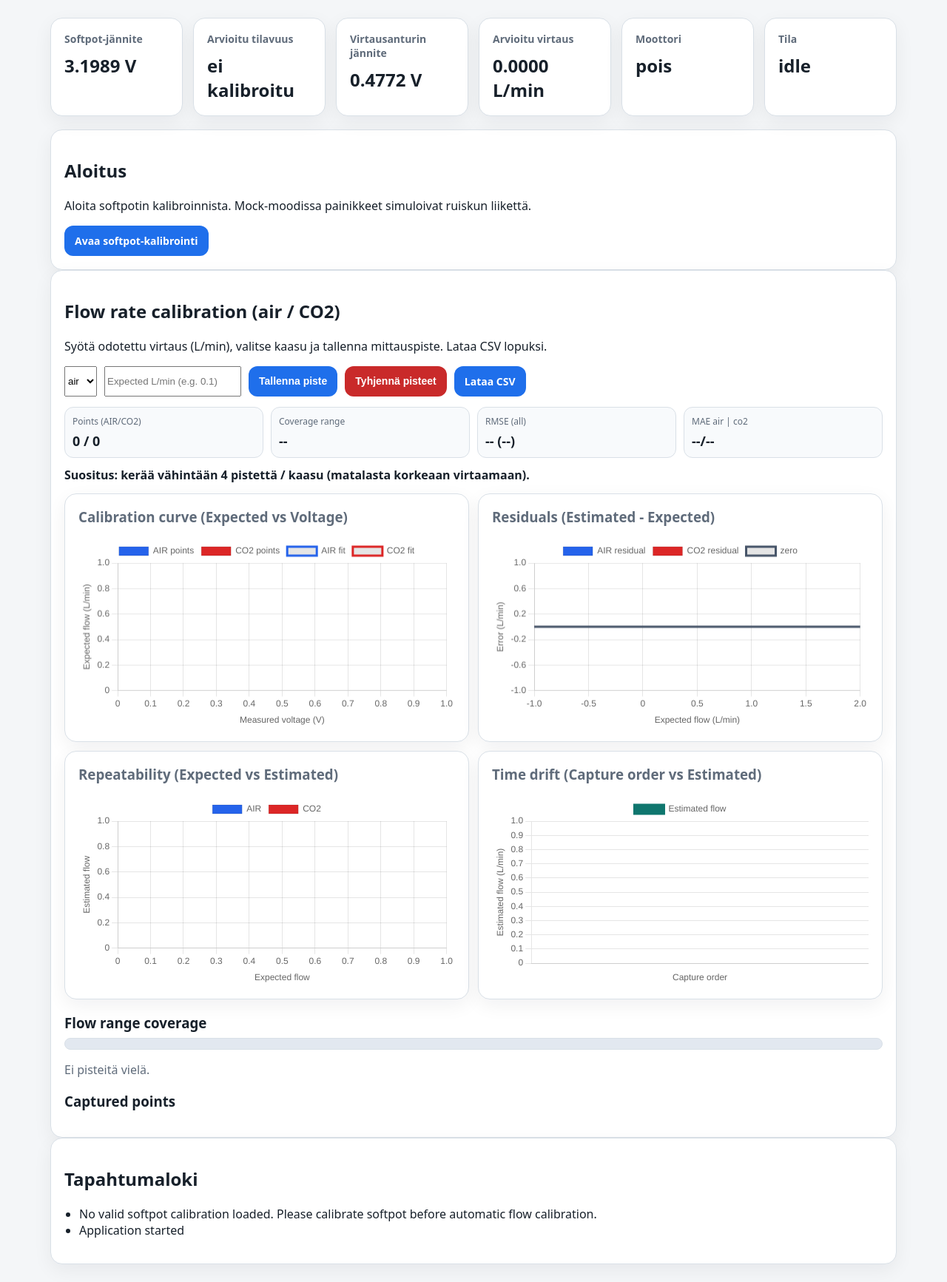
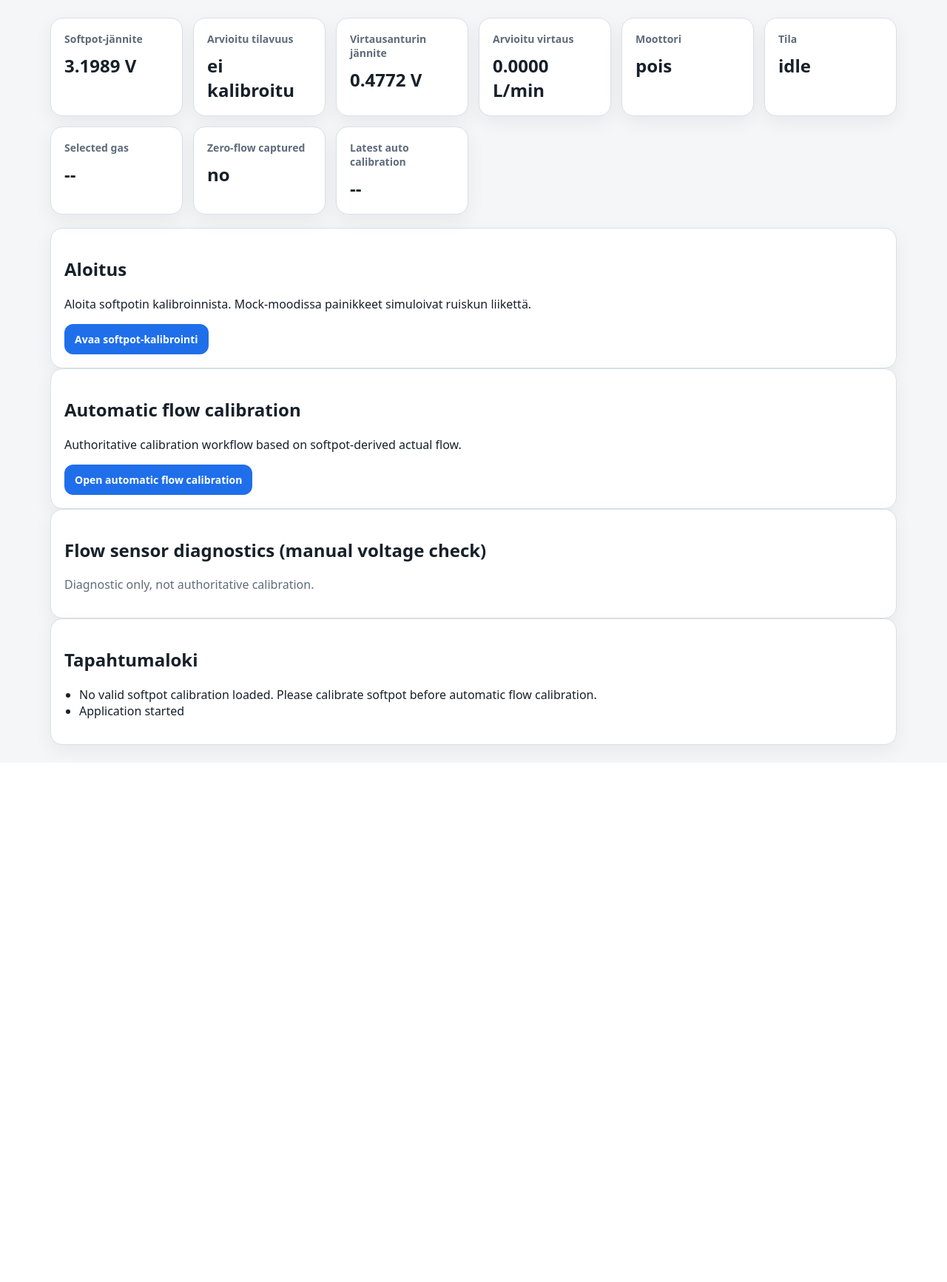
Before and after one commit to pyypyyy/syringe_pump_3, a Flask app: page / in a window 1280 px wide. Shown: the part 95-1828 px from the top of the page at 74% size. After the commit the page ends 1124 px from the top, so only its background shows below. Run offline with Flask 3, Linux system fonts and the light colour scheme.

Commit message:
Prioritize automatic flow calibration UI and honest fit metrics

```diff
--- a/core/calibration_service.py
+++ b/core/calibration_service.py
@@ -89,7 +89,7 @@
     def get_status(self):
         softpot_voltage = self.softpot.read_voltage(); softpot_volume = self.position_model.voltage_to_volume_ml(softpot_voltage) if self.position_model else None
         flow_voltage = self.flow_sensor.read_voltage()
-        return {'mode': self.mode,'softpot_voltage_v': softpot_voltage,'softpot_volume_ml': softpot_volume,'flow_voltage_v': flow_voltage,'flow_lpm': self.flow_sensor.estimate_flow_lpm(flow_voltage),'motor_enabled': self.stepper.enabled,'step_position': self.stepper.step_position,'step_position_valid': self.stepper.step_position_valid,'current_target_ml': self.softpot_calibrator.current_target,'calibration_points': [p.__dict__ for p in self.softpot_calibrator.points],'calibration_targets': self.softpot_calibrator.targets,'last_event': self.last_event,'events': list(reversed(self.events)),'flow_calibration_points': list(reversed(self.flow_calibration_points)),'flow_calibration': self.flow_run_status,**self.flow_run_status}
+        return {'mode': self.mode,'softpot_voltage_v': softpot_voltage,'softpot_volume_ml': softpot_volume,'flow_voltage_v': flow_voltage,'flow_lpm': self.flow_sensor.estimate_flow_lpm(flow_voltage),'motor_enabled': self.stepper.enabled,'step_position': self.stepper.step_position,'step_position_valid': self.stepper.step_position_valid,'current_target_ml': self.softpot_calibrator.current_target,'calibration_points': [p.__dict__ for p in self.softpot_calibrator.points],'calibration_targets': self.softpot_calibrator.targets,'last_event': self.last_event,'events': list(reversed(self.events)),'flow_calibration_points': list(reversed(self.flow_calibration_points)),'flow_calibration': self.flow_run_status,'zero_flow_capture_by_gas': self.zero_flow_capture_by_gas,**self.flow_run_status}
 
     def start_flow_calibration(self, payload):
         if self.position_model is None: return {'ok': False, 'error': 'Softpot must be calibrated before flow calibration.'}
--- a/web/static/monitor.js
+++ b/web/static/monitor.js
@@ -253,7 +253,10 @@
 async function stopAutomaticFlowCalibration(){ return postJson('/api/flow/stop', {}); }
 function renderAutomaticFlowStatus(data){
   const fc = data.flow_calibration || data.automatic_flow_calibration || data;
+  const gas = fc.gas || '--';
+  const zeroCap = gas !== '--' ? (data.zero_flow_capture_by_gas?.[gas] || null) : null;
   setText('flowRunning', fc.running ? 'yes':'no'); setText('flowGas', fc.gas || '--');
+  setText('flowZeroStatus', zeroCap ? `yes (${fmt(zeroCap.voltage_v,4,' V')})` : 'no');
   setText('flowCurrentTrial', fc.current_trial?.trial_id || fc.current_trial || '--');
   setText('flowCurrentTarget', fc.current_trial?.target_flow_lpm ?? fc.current_target_flow_lpm ?? '--');
   setText('flowCurrentRepeat', fc.current_trial?.repeat_index ?? '--');
@@ -261,7 +264,40 @@
   setText('flowRunDir', fc.run_dir || '--'); setText('flowError', fc.error || '--');
   if (fc.latest_sample){ setText('flowLatestVolume', fmt(fc.latest_sample.softpot_volume_ml,2,' ml')); setText('flowLatestVoltage', fmt(fc.latest_sample.flow_voltage_v,4,' V')); setText('flowLatestActualFlow', fmt(fc.latest_sample.actual_flow_lpm_window,4,' L/min')); }
   if (fc.result?.run_dir){ setText('flowSummaryPath', `${fc.result.run_dir}/summary.csv`); setText('flowCurvePath', `${fc.result.run_dir}/calibration_curve.json`); }
+  const trials = fc.result?.trial_statuses || [];
+  const accepted = trials.filter(t => t.status === 'accepted');
+  const rejected = trials.filter(t => t.status !== 'accepted');
+  setText('flowAcceptedCount', String(accepted.length));
+  setText('flowRejectedCount', String(rejected.length));
+
+  const acceptedEl = document.getElementById('flowAcceptedPoints');
+  if (acceptedEl) {
+    acceptedEl.innerHTML = '';
+    for (const p of (fc.result?.result?.model?.points || [])) {
+      const li = document.createElement('li');
+      li.textContent = `target ${fmt(p.target_flow_lpm,4,' L/min')} | actual ${fmt(p.mean_actual_flow_lpm,4,' L/min')} | V ${fmt(p.mean_voltage_v,4,' V')} | n=${p.trial_count ?? '--'}`;
+      acceptedEl.appendChild(li);
+    }
+  }
+
+  const rejectedEl = document.getElementById('flowRejectedTrials');
+  if (rejectedEl) {
+    rejectedEl.innerHTML = '';
+    for (const t of rejected) {
+      const li = document.createElement('li');
+      li.textContent = `${t.trial_id}: target ${fmt(t.target_flow_lpm,4,' L/min')} | reason: ${t.reason || 'unknown'}`;
+      rejectedEl.appendChild(li);
+    }
+  }
+
+  const points = fc.result?.result?.model?.points || [];
+  ensureChart('autoCurveChart', {type:'scatter', data:{datasets:[{label:`${gas.toUpperCase()} actual flow`, data:points.map(p=>({x:Number(p.mean_voltage_v),y:Number(p.mean_actual_flow_lpm)})), backgroundColor: gas==='co2' ? '#dc2626' : '#2563eb'}]}, options:{parsing:false, scales:{x:{title:{display:true,text:'Mean flow sensor voltage (V)'}}, y:{title:{display:true,text:'Softpot-derived actual flow (L/min)'}}}}});
+  ensureChart('targetActualChart', {type:'scatter', data:{datasets:[{label:`${gas.toUpperCase()} target vs actual`, data:points.map(p=>({x:Number(p.target_flow_lpm),y:Number(p.mean_actual_flow_lpm)})), backgroundColor:'#0f766e'}]}, options:{parsing:false, scales:{x:{title:{display:true,text:'Target flow (L/min)'}}, y:{title:{display:true,text:'Actual flow (L/min)'}}}}});
   const el=document.getElementById('flowRecentTrials'); if(el){ el.innerHTML=''; for(const t of (fc.recent_trials||[])){ const li=document.createElement('li'); li.textContent=`${t.trial_id}: target ${t.target_flow_lpm}, actual ${fmt(t.actual_flow_lpm,4,' L/min')}, V ${fmt(t.mean_voltage_v,4,' V')}`; el.appendChild(li);} }
+
+  setText('dashSelectedGas', gas);
+  setText('dashZeroFlow', zeroCap ? 'yes' : 'no');
+  setText('dashLatestAutoCalibration', fc.result?.run_id || '--');
 }
 
 async function captureZeroFlow(){ const gas=document.getElementById('autoFlowGas')?.value||'air'; return postJson('/api/flow/zero-capture',{gas}); }
--- a/web/templates/index.html
+++ b/web/templates/index.html
@@ -8,6 +8,9 @@
   <div class="card"><h3>Arvioitu virtaus</h3><div id="flowLpm" class="value">--</div></div>
   <div class="card"><h3>Moottori</h3><div id="motorEnabled" class="value">--</div></div>
   <div class="card"><h3>Tila</h3><div id="mode" class="value">--</div></div>
+  <div class="card"><h3>Selected gas</h3><div id="dashSelectedGas" class="value">--</div></div>
+  <div class="card"><h3>Zero-flow captured</h3><div id="dashZeroFlow" class="value">--</div></div>
+  <div class="card"><h3>Latest auto calibration</h3><div id="dashLatestAutoCalibration" class="value">--</div></div>
 </section>
 
 <section class="panel">
@@ -16,51 +19,9 @@
   <a class="button" href="/softpot">Avaa softpot-kalibrointi</a>
 </section>
 
-<section class="panel">
-  <h2>Flow rate calibration (air / CO2)</h2>
-  <p>Syötä odotettu virtaus (L/min), valitse kaasu ja tallenna mittauspiste. Lataa CSV lopuksi.</p>
-  <div class="button-row">
-    <select id="flowCalGas">
-      <option value="air">air</option>
-      <option value="co2">co2</option>
-    </select>
-    <input id="flowCalExpected" type="number" min="0" step="0.001" placeholder="Expected L/min (e.g. 0.1)">
-    <button onclick="captureFlowCalibrationPoint()">Tallenna piste</button>
-    <button onclick="resetFlowCalibrationPoints()" class="danger">Tyhjennä pisteet</button>
-    <a class="button" href="/api/flow-calibration/csv">Lataa CSV</a>
-  </div>
+<section class="panel"><h2>Automatic flow calibration</h2><p>Authoritative calibration workflow based on softpot-derived actual flow.</p><a class="button" href="/flow">Open automatic flow calibration</a></section>
 
-  <div class="calibration-summary" id="calibrationSummaryCards"></div>
-  <p id="calibrationRecommendation" class="recommendation">Lisää pisteitä, niin saat suosituksia seuraavista mittauspisteistä.</p>
-
-  <div class="chart-grid">
-    <div class="chart-card">
-      <h3>Calibration curve (Expected vs Voltage)</h3>
-      <canvas id="curveChart"></canvas>
-    </div>
-    <div class="chart-card">
-      <h3>Residuals (Estimated - Expected)</h3>
-      <canvas id="residualChart"></canvas>
-    </div>
-    <div class="chart-card">
-      <h3>Repeatability (Expected vs Estimated)</h3>
-      <canvas id="repeatabilityChart"></canvas>
-    </div>
-    <div class="chart-card">
-      <h3>Time drift (Capture order vs Estimated)</h3>
-      <canvas id="driftChart"></canvas>
-    </div>
-  </div>
-
-  <div class="coverage-wrap">
-    <h3>Flow range coverage</h3>
-    <div class="coverage-track"><div id="coverageBar" class="coverage-bar"></div></div>
-    <p id="coverageText" class="muted">Ei pisteitä vielä.</p>
-  </div>
-
-  <h3>Captured points</h3>
-  <ul id="flowCalibrationList"></ul>
-</section>
+<section class="panel"><h2>Flow sensor diagnostics (manual voltage check)</h2><p class="muted">Diagnostic only, not authoritative calibration.</p></section>
 
 <section class="panel"><h2>Tapahtumaloki</h2><ul id="eventLog"></ul></section>
 {% endblock %}
```
Also changed, not shown: analysis/curve_fit.py (+48 -9 lines), tests/test_flow_workflow.py (+2 -0 lines), web/templates/flow.html (+7 -1 lines).
